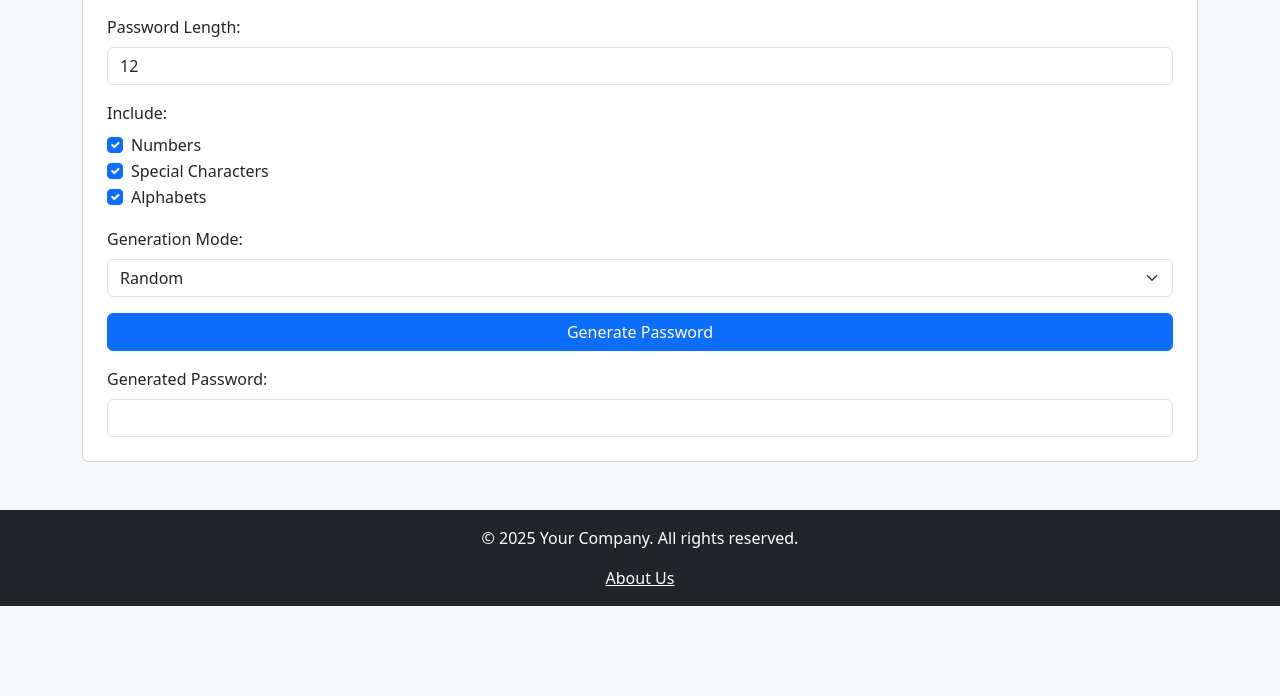
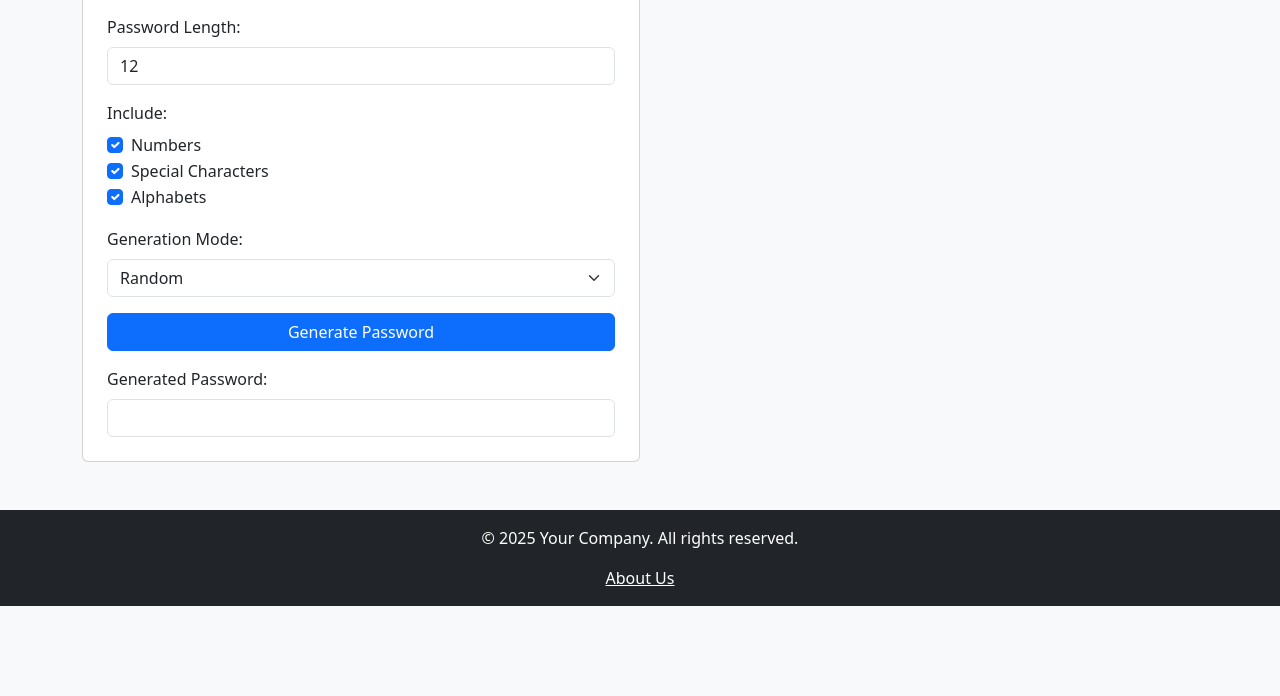
Before and after one commit to PasswordGenerator01/PasswordGenerator, a plain HTML site: page index.html in a window 1280 px wide. Shown: the part 104-800 px from the top of the page. Drawn offline with nearby package versions, Linux system fonts and the light colour scheme.

Commit message:
Update index.html

```diff
--- a/index.html
+++ b/index.html
@@ -13,7 +13,7 @@
 <body class="bg-light">
     <div class="container mt-5">
         <h2 class="text-center">Password Generator</h2>
-        <div class="card p-4">
+        <div class="col-md-6 card p-4">
             <div class="mb-3">
                 <label for="length" class="form-label">Password Length:</label>
                 <input type="number" id="length" class="form-control" value="12">
```
